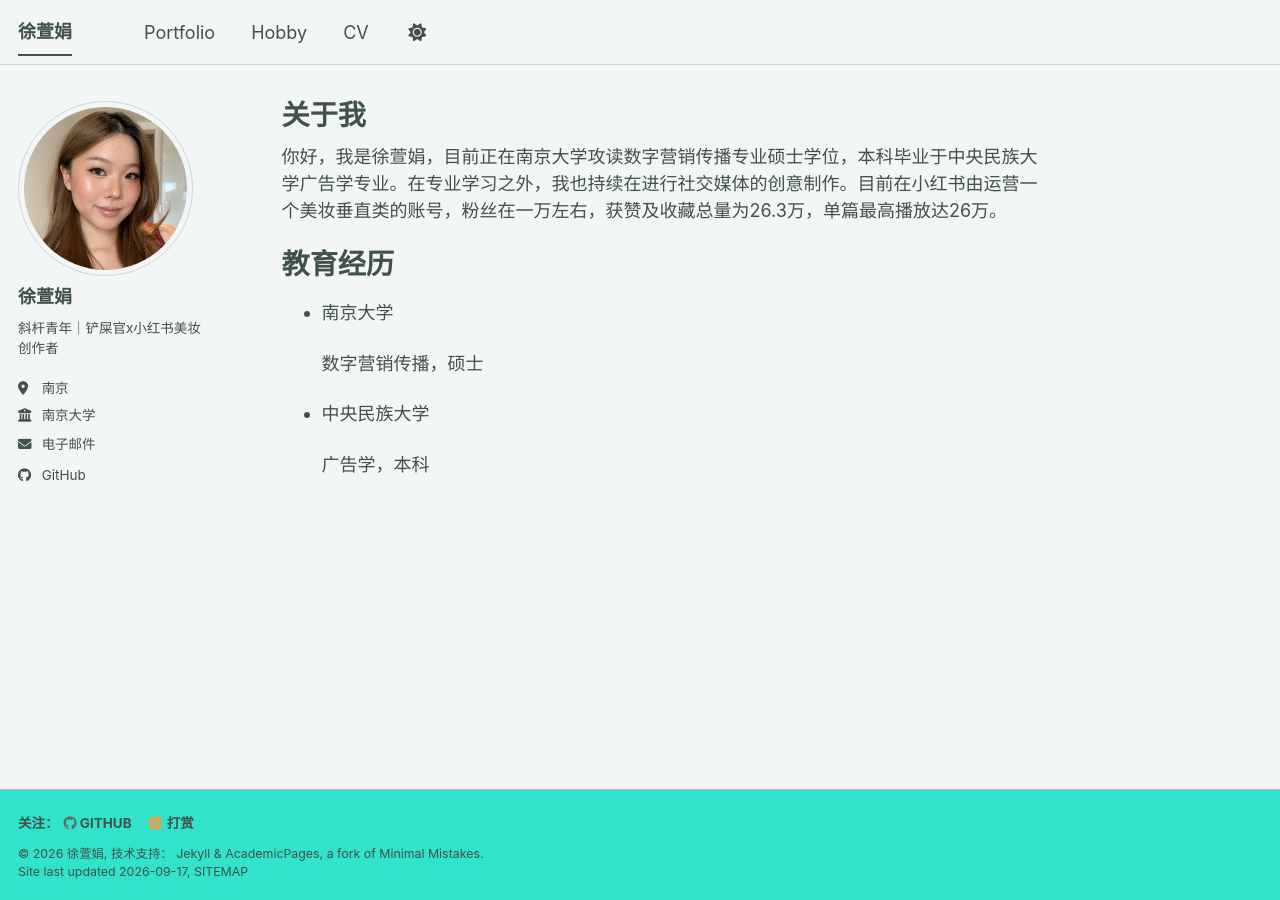
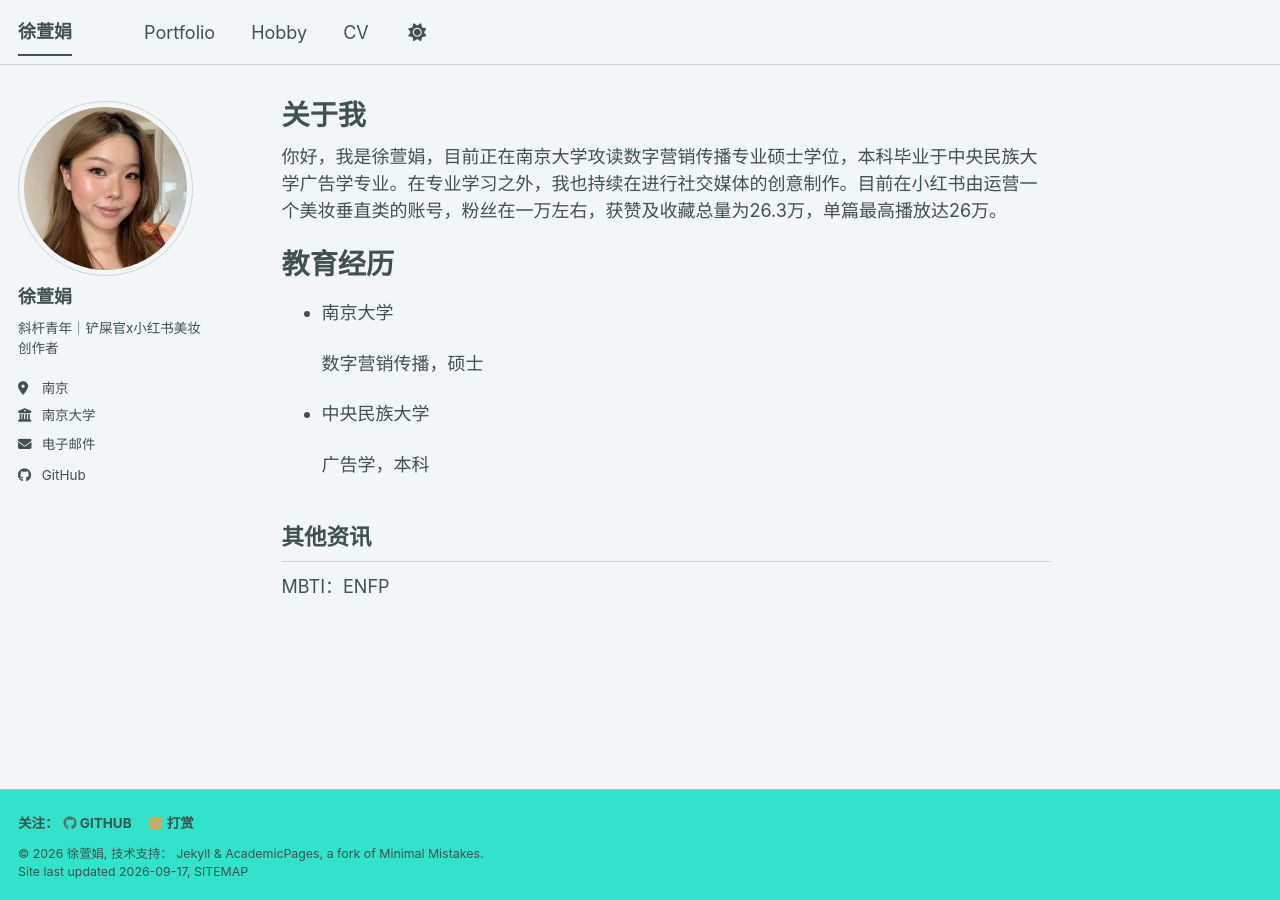
Before and after one commit to hsuanchuanhsu0527/hsuanchuanhsu0527.github.io, a Jekyll site: the page built from _pages/about.md, in a window 1280 px wide. Built offline with Jekyll 4.4.1, drawn with Linux system fonts in a browser that asks for light colours; a style sheet for code colours, icons or effects is not loaded.

Commit message:
Update about.md

```diff
--- a/_pages/about.md
+++ b/_pages/about.md
@@ -20,3 +20,7 @@ redirect_from:
 - 中央民族大学
 
   广告学，本科
+
+其他资讯
+---
+MBTI：ENFP
```
